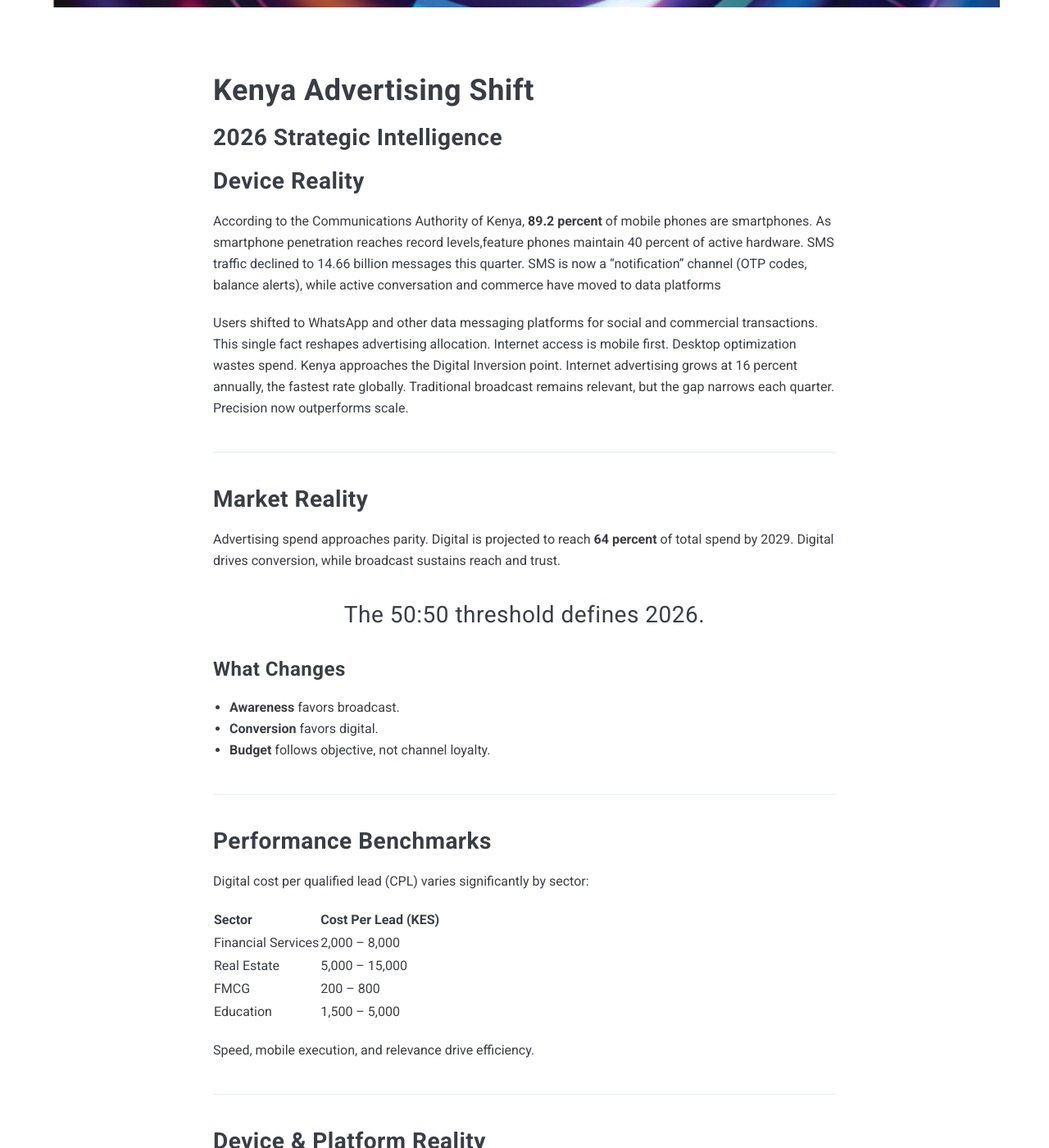
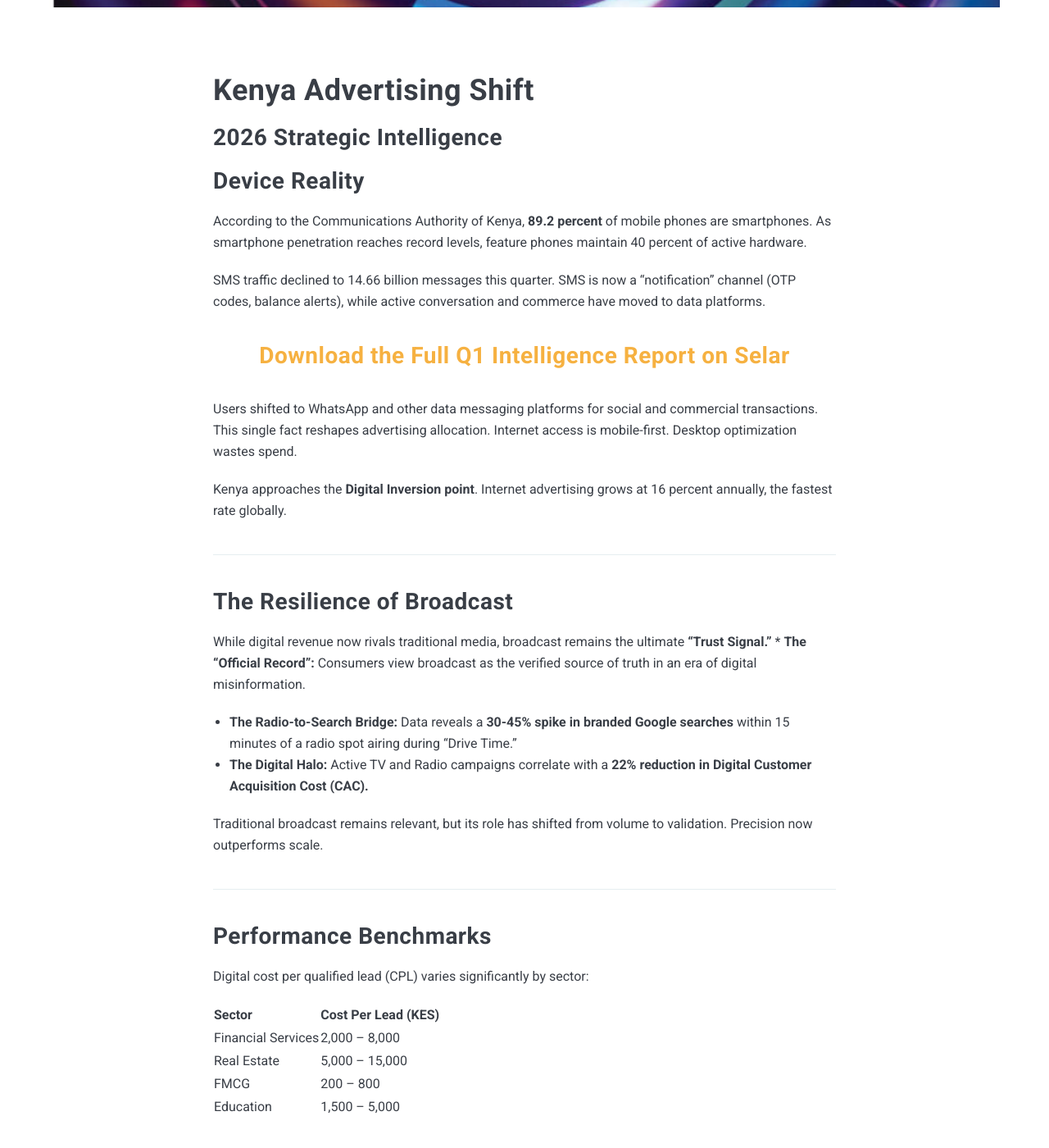
Before and after one commit to vrmshamba/mediatec-insights, a Jekyll site: the page built from _posts/2026-01-04-kenya_advertising_2026.md, in a window 1280 px wide and 1400 px high, scrolled down 1174 px. Shown: the whole window at 82% size. Built offline with Jekyll 4.4.1, drawn with Linux system fonts in a browser that asks for light colours; nearby versions of some CDN libraries; comment, search, counter and statistics services are not loaded; some of the changed text lies outside the part shown.

Commit message:
Update 2026-01-04-kenya_advertising_2026.md
Signed-off-by: suziengatia <127926050+vrmshamba@users.noreply.github.com>

```diff
--- a/_posts/2026-01-04-kenya_advertising_2026.md
+++ b/_posts/2026-01-04-kenya_advertising_2026.md
@@ -12,28 +12,25 @@
 
 ## Device Reality
 
-According to the Communications Authority of Kenya, **89.2 percent** of mobile phones are smartphones. As smartphone penetration reaches record levels,feature phones maintain 40 percent of active hardware.
-SMS traffic declined to 14.66 billion messages this quarter. SMS is now a "notification" channel (OTP codes, balance alerts), while active conversation and commerce have moved to data platforms
+According to the Communications Authority of Kenya, **89.2 percent** of mobile phones are smartphones. As smartphone penetration reaches record levels, feature phones maintain 40 percent of active hardware.
 
-Users shifted to WhatsApp and other data messaging platforms for social and commercial transactions.
-This single fact reshapes advertising allocation. Internet access is mobile first.
-Desktop optimization wastes spend.
-Kenya approaches the Digital Inversion point.
-Internet advertising grows at 16 percent annually, the fastest rate globally.
-Traditional broadcast remains relevant, but the gap narrows each quarter.
-Precision now outperforms scale.
+SMS traffic declined to 14.66 billion messages this quarter. SMS is now a "notification" channel (OTP codes, balance alerts), while active conversation and commerce have moved to data platforms.
+
+> **[Download the Full Q1 Intelligence Report on Selar](https://selar.com/q17j12gy41)**
+
+Users shifted to WhatsApp and other data messaging platforms for social and commercial transactions. This single fact reshapes advertising allocation. Internet access is mobile-first. Desktop optimization wastes spend.
+
+Kenya approaches the **Digital Inversion point**. Internet advertising grows at 16 percent annually, the fastest rate globally.
 
 ---
 
-## Market Reality
-Advertising spend approaches parity. Digital is projected to reach **64 percent** of total spend by 2029. Digital drives conversion, while broadcast sustains reach and trust.
+## The Resilience of Broadcast
 
-> The 50:50 threshold defines 2026.
+While digital revenue now rivals traditional media, broadcast remains the ultimate **"Trust Signal."** * **The "Official Record":** Consumers view broadcast as the verified source of truth in an era of digital misinformation.
+* **The Radio-to-Search Bridge:** Data reveals a **30-45% spike in branded Google searches** within 15 minutes of a radio spot airing during "Drive Time."
+* **The Digital Halo:** Active TV and Radio campaigns correlate with a **22% reduction in Digital Customer Acquisition Cost (CAC).**
 
-### What Changes
-* **Awareness** favors broadcast.
-* **Conversion** favors digital.
-* **Budget** follows objective, not channel loyalty.
+Traditional broadcast remains relevant, but its role has shifted from volume to validation. Precision now outperforms scale.
 
 ---
 
@@ -48,33 +45,27 @@
 | FMCG | 200 – 800 |
 | Education | 1,500 – 5,000 |
 
-Speed, mobile execution, and relevance drive efficiency.
+> **[Access the Full Dataset and Sector Benchmarks](https://selar.com/q17j12gy41)**
 
 ---
 
-## Device & Platform Reality
+## Platform Reality
 
-![Market Statistics](/images/15.jpg)
+* **TikTok:** Reaches **18.4 million Kenyans**, driving mass discovery.
+* **YouTube:** Has effectively replaced traditional TV for the middle class.
+* **WhatsApp:** Closes transactions (up to 70% of commerce). Integrating M-Pesa directly into WhatsApp funnels drives a **40% lift in completion**.
 
-According to the Communications Authority of Kenya, **89.2 percent** of mobile phones in use are smartphones.
-
-* **TikTok & Instagram:** Drive discovery.
-* **Google Search:** Converts intent.
-* **Meta:** Delivers reach.
-* **WhatsApp:** Closes transactions (up to 70% of commerce).
-
-**Critical Factor:** Delays beyond five minutes reduce conversion probability by up to **400 percent**.
+**Critical Factor:** The "Golden Window." Delays beyond five minutes reduce conversion probability by up to **400 percent**.
 
 ---
 
 ## 2026 Advantage
 * Mobile-first execution.
-* Instant response times.
-* Server-side tracking.
+* Instant response times (under 5 minutes).
 * Measurement based on qualified action.
+* Leveraging Broadcast trust to fuel Digital conversion.
 
-## Download Full Intelligence Report
-The complete dataset includes sector benchmarks, channel optimization models, and budget allocation calculators.
+**[Get Your Copy of the Full Report: Mediatec Africa Insights Q1](https://selar.com/q17j12gy41)**
 
 [Download Full 2026 Report](#)
 
```
Also changed, not shown: other parts of _posts/2026-01-04-kenya_advertising_2026.md (+1 -1 lines).
